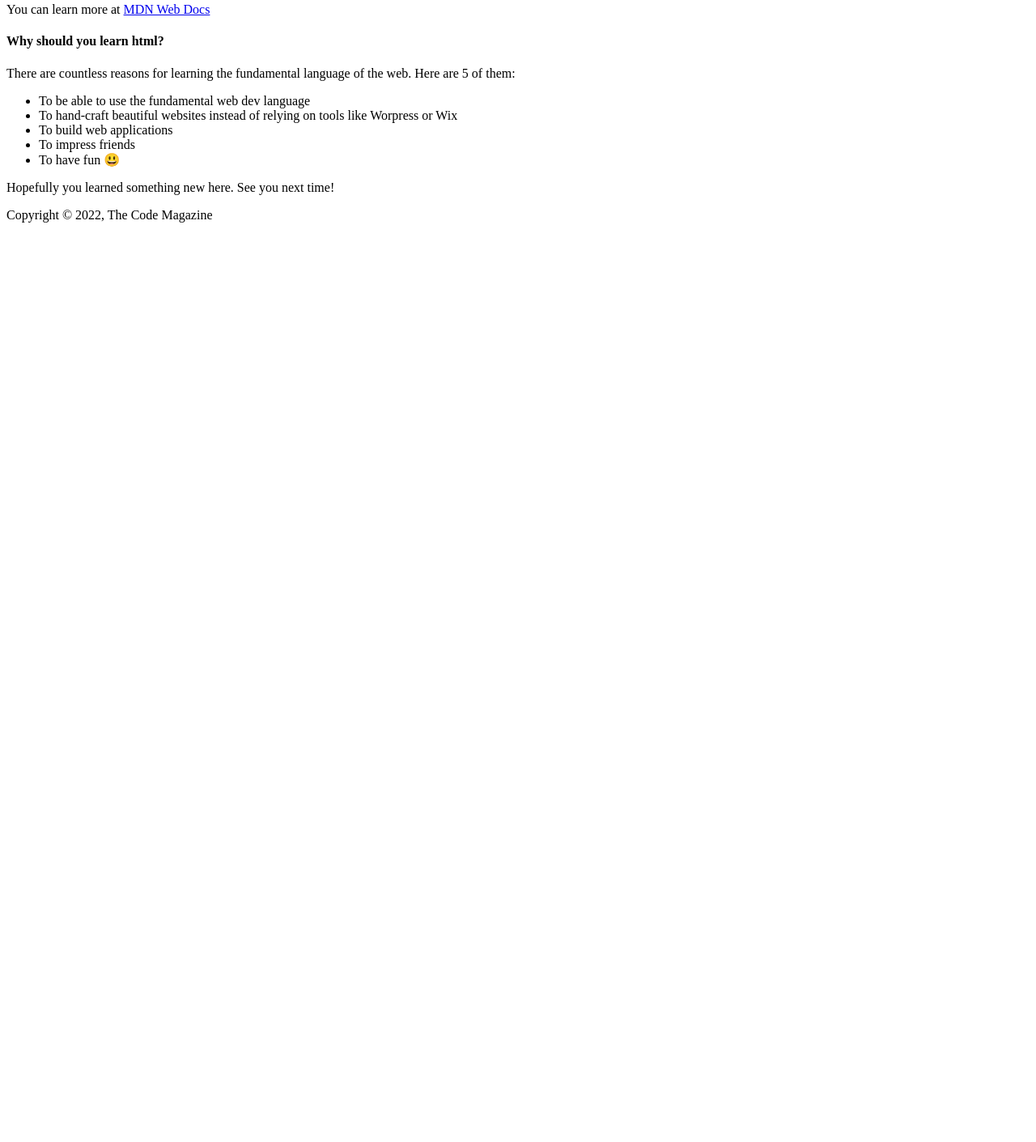
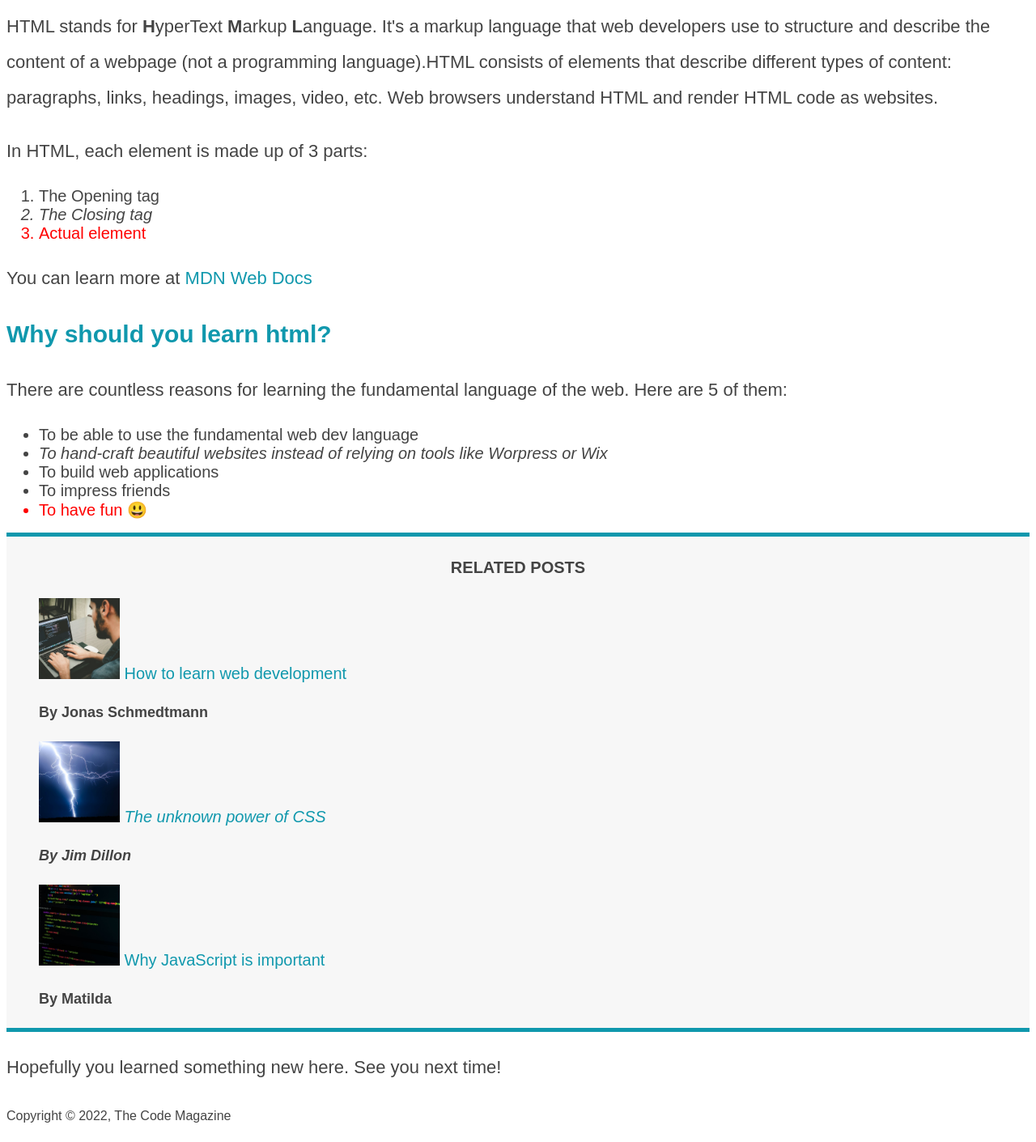
Before and after one commit to surajsgh/HTML_CSS_Fundamentals, a plain HTML site: page index.html in a window 1280 px wide. Shown: the part 791-2202 px from the top of the page at 81% size. Before the commit the page ends 1074 px from the top, so only its background shows below. Drawn offline with Linux system fonts and the light colour scheme.

Commit message:
Add html updates and CSS styling.

```diff
--- a/index.html
+++ b/index.html
@@ -5,9 +5,10 @@
     <meta http-equiv="X-UA-Compatible" content="IE=edge" />
     <meta name="viewport" content="width=device-width, initial-scale=1.0" />
     <title>The basic language of the web: HTML</title>
+    <link href="style.css" rel="stylesheet" />
   </head>
   <body>
-    <header>
+    <header class="main-header">
       <nav>
         <a href="blog.html">Blog</a>
         <a href="#">Challenges</a>
@@ -21,11 +22,11 @@
       <h1>📘 The Code Magazine</h1>
       <h2>The basic language of the web: HTML</h2>
 
-      <img src="laura-jones.jpg" alt="Profile" />
+      <img src="img/laura-jones.jpg" alt="Profile" />
 
-      <p>Posted by <strong>Laura Jones</strong> on Monday, June 21st 2027</p>
+      <p id="author">Posted by <strong>Laura Jones</strong> on Monday, June 21st 2027</p>
 
-      <img src="post-img.jpg" alt="Image Screenshot" width="500" height="200" />
+      <img src="img/post-img.jpg" alt="Image Screenshot" width="500" height="200" />
 
       <!-- Second Header -->
       <p>
@@ -62,7 +63,7 @@
       </p>
 
       <!-- Fourth Header -->
-      <h4>Why should you learn html?</h4>
+      <h3>Why should you learn html?</h3>
       <p>
         There are countless reasons for learning the fundamental language of the
         web. Here are 5 of them:
@@ -79,8 +80,29 @@
         <li>To have fun 😃</li>
       </ul>
 
+      <aside>
+        <h4>Related Posts</h4>
+        <ul id="posts">
+          <li>
+            <img src="img/related-1.jpg" height="100" width="100" />
+            <a href="#">How to learn web development</a>
+            <p class="related-author">By Jonas Schmedtmann</p>
+          </li>
+          <li>
+            <img src="img/related-2.jpg" height="100" width="100" />
+            <a href="#">The unknown power of CSS</a>
+            <p class="related-author">By Jim Dillon</p>
+          </li>
+          <li>
+            <img src="img/related-3.jpg" height="100" width="100" />
+            <a href="#">Why JavaScript is important</a>
+            <p class="related-author">By Matilda</p>
+          </li>
+        </ul>
+      </aside>
+
       <p>Hopefully you learned something new here. See you next time!</p>
     </article>
-    <footer>Copyright &copy; 2022, The Code Magazine</footer>
+    <footer><p id="copyright">Copyright &copy; 2022, The Code Magazine</p></footer>
   </body>
 </html>
--- /dev/null
+++ b/style.css
@@ -0,0 +1,98 @@
+h1, h2, h3, h4, p, li {
+    font-family: sans-serif;
+    color: #444;
+}
+
+h1, h2, h3 {
+    color: #1098ad;
+}
+
+h1 {
+    font-size: 26px;
+    text-transform: uppercase;
+    font-style: italic;
+}
+
+h2 {
+    font-size: 40px;
+}
+
+h3 {
+    font-size: 30px;
+}
+
+h4 {
+    font-size: 20px;
+    text-transform: uppercase;
+    text-align: center;
+}
+
+p {
+    font-size: 22px;
+    line-height: 2;
+}
+
+li {
+    font-family: sans-serif;
+    font-size: 20px;
+}
+
+#author {
+    font-style: italic;
+    font-size: 18px;
+}
+
+#copyright {
+    font-size: 16px;
+}
+
+.related-author {
+    font-size: 18px;
+    font-weight: bold;
+}
+
+#posts {
+    list-style: none;
+}
+
+.main-header {
+    background-color: #f7f7f7;
+}
+
+aside {
+    background-color: #f7f7f7;
+    border-top: 5px solid #1098ad;
+    border-bottom: 5px solid #1098ad;
+}
+
+li:first-child {
+    font-style: bold;
+}
+
+li:last-child {
+    color: red;
+}
+
+li:nth-child(2) {
+    font-style: italic;
+}
+
+a:link {
+    color: #1098ad;
+    text-decoration: none;
+}
+
+a:visited {
+    color: #1098ad;
+}
+
+a:hover {
+    color: orangered;
+    font-weight: bold;
+    text-decoration: underline orangered;
+}
+
+a:active {
+    background-color: black;
+    font-style: italic;
+}
```
Also changed, not shown: img/challenges.jpg (renamed from challenges.jpg), img/laura-jones.jpg (renamed from laura-jones.jpg), img/post-img.jpg (renamed from post-img.jpg), img/related-1.jpg (renamed from related-1.jpg), img/related-2.jpg (renamed from related-2.jpg), img/related-3.jpg (renamed from related-3.jpg).
